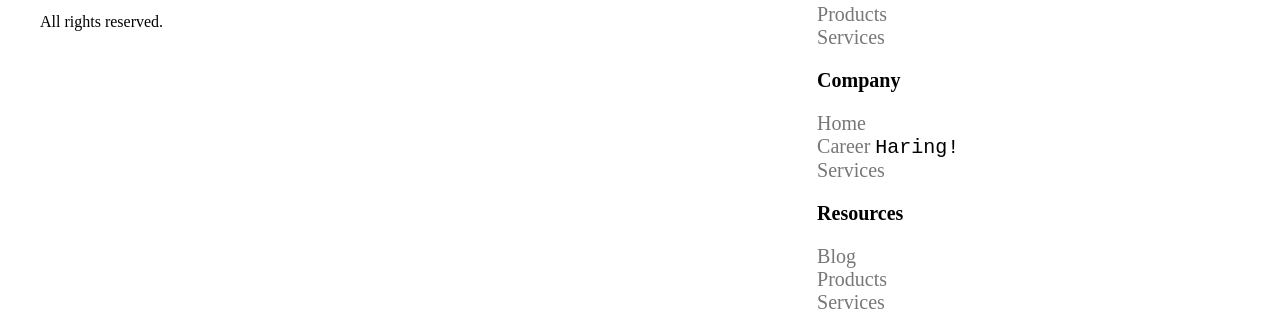
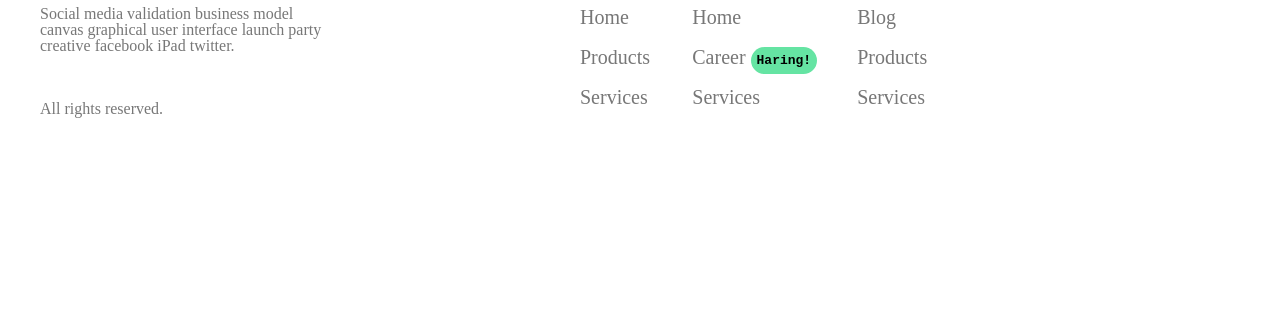
Before and after one commit to Junaid-Akram-khanzada/boldo, a plain HTML site: page index.html in a window 1280 px wide. Shown: the part 5992-6322 px from the top of the page. After the commit the page ends 6129 px from the top, so only its background shows below. Drawn offline with Linux system fonts and the light colour scheme.

Commit message:
stylesheet

```diff
--- a/stylesheet.css
+++ b/stylesheet.css
@@ -242,3 +242,24 @@ font-size: 20px;
 }
 .web-footer-right ul li a{
     text-decoration: none;
+}
+
+.footer-right-contain{
+    display: flex;
+    line-height: 2;
+    padding-left: 200px;
+}
+.web-footer-left p{
+    font-size: 16px;
+    color: #777777;
+    width: 300px;
+    padding: 27px 0 4px 0;
+    line-height: 1;
+}
+.haring{
+border-radius: 16px ;
+background-color: #65E4A3;
+padding: 6px;
+font-weight: 700;
+font-size: 13px;
+}
```
